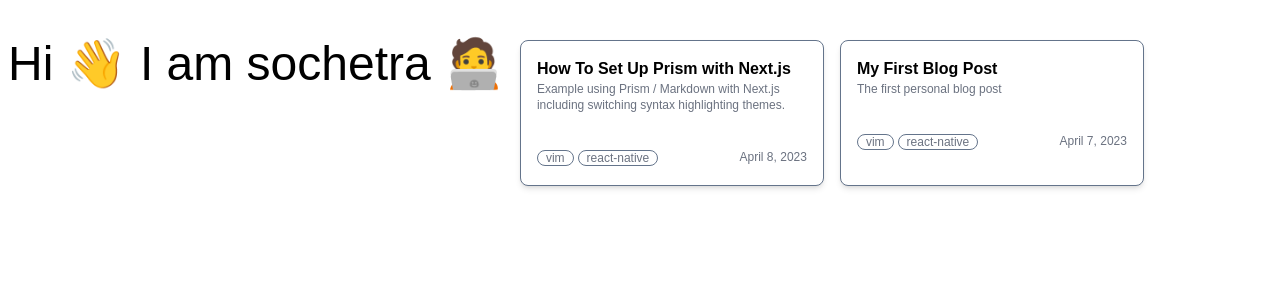
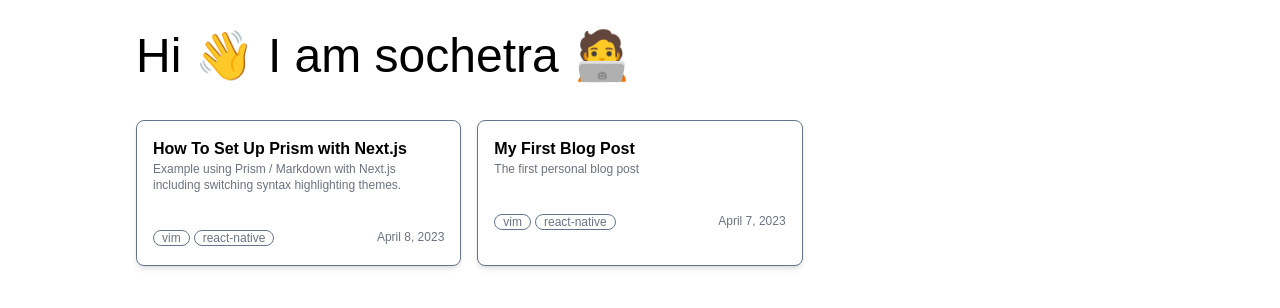
Before and after one commit to Novsochetra/blog, a Next.js app: page / in a window 1280 px wide. Shown: the top 308 px of the page. Built offline with nearby package versions, Linux system fonts and the light colour scheme; a small style sheet from the web is missing.

Commit message:
fix: break layout

```diff
--- a/src/components/Card.tsx
+++ b/src/components/Card.tsx
@@ -17,7 +17,7 @@ export default function Card({
   date,
 }: CardProps) {
   return (
-    <div className="flex p-2 sm:w-12/12 w-full md:w-6/12 lg:w-4/12 xl:w-3/12">
+    <div className="flex p-2 sm:w-12/12 w-full md:w-6/12 lg:w-4/12">
       <Link
         href={`/${id}`}
         className="group transition ease-in-out duration-300 hover:-translate-x-1 hover:-translate-y-1 bg-white shadow-md border border-slate-500 hover:border-blue-400 hover:bg-blue-400 p-4 rounded-lg flex-1"
--- a/src/components/Container.tsx
+++ b/src/components/Container.tsx
@@ -1,5 +1,7 @@
 import { ReactNode } from "react";
 
 export default function Container({ children }: { children?: ReactNode }) {
-  return <div className="container m-auto flex flex-col">{children}</div>;
+  return (
+    <div className="container max-w-5xl m-auto flex flex-col">{children}</div>
+  );
 }
--- a/src/pages/index.tsx
+++ b/src/pages/index.tsx
@@ -20,10 +20,10 @@ interface HomeProps {
 export default function Home({ allPostsData }: HomeProps) {
   return (
     <Container>
-      <div className="m-auto mt-8 flex flex-row flex-wrap">
-        <h1 className="m-2 text-5xl mb-8">
-          Hi <span>👋</span> I am sochetra 🧑‍💻
-        </h1>
+      <h1 className="m-2 text-5xl mt-8 mb-8">
+        Hi <span>👋</span> I am sochetra 🧑‍💻
+      </h1>
+      <div className="flex flex-row flex-wrap">
         {allPostsData.map(({ id, date, description, title, tags }, index) => (
           <Card
             key={`list-post-item-${index}`}
```
